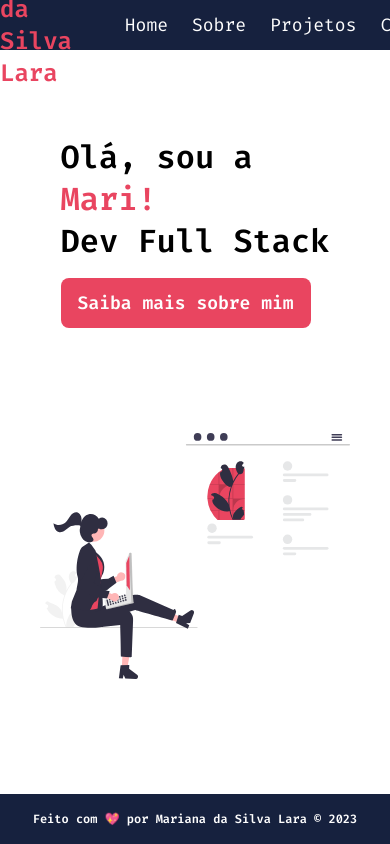
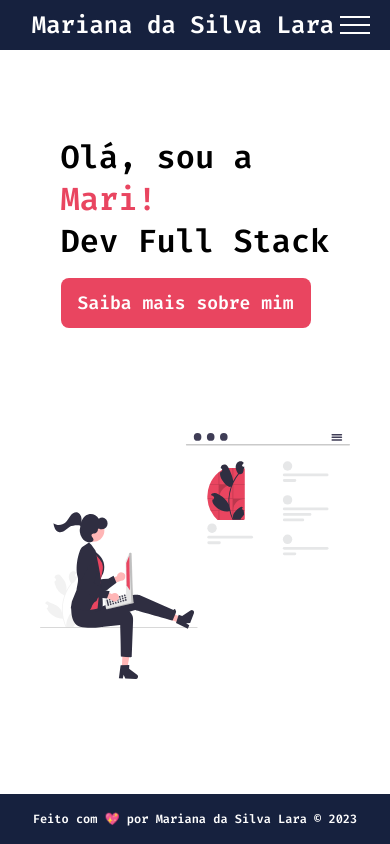
Before and after one commit to marislaradev/portfolio, a React (Vite) app: page / in a window 390 px wide. Built offline with nearby package versions, Linux system fonts and the light colour scheme.

Commit message:
feat(responsive): add hamburger menu for improved mobile navigation

```diff
--- a/src/components/Header/Header.module.css
+++ b/src/components/Header/Header.module.css
@@ -27,3 +27,50 @@
 .header a:hover {
     color: var(--red);
 }
+
+/* menu sandwich */
+@media (max-width: 768px) {
+    .menuButton {
+        width: 30px;
+        height: 30px;
+        position: absolute;
+        right: 20px;
+        cursor: pointer;
+        display: flex;
+        flex-direction: column;
+        align-items: center;
+        justify-content: space-evenly;
+    }
+
+    .linha {
+        display: block;
+        width: 100%;
+        height: 2px;
+        background-color: var(--white);
+    }
+
+    .menuSandwich {
+        display: none;
+    }
+
+    .show {
+        display: flex;
+        width: 50%;
+        height: auto;
+        position: absolute;
+        top: 50px;
+        right: 0;
+        background-color: var(--primary);
+        flex-direction: column;
+        padding: 20px;
+        gap: 1rem;
+        border-bottom-left-radius: 8px;
+        border-bottom-right-radius: 8px;
+    }
+}
+
+@media (max-width: 480px) {
+    .show {
+        width: 100%;
+    }
+}
--- a/src/components/Header/index.jsx
+++ b/src/components/Header/index.jsx
@@ -1,18 +1,36 @@
 import { Link } from 'react-router-dom'
 import styles from './Header.module.css'
+import { useState } from 'react'
 
 function Header() {
+
+    const [ showMenu, setShowMenu ] = useState(false)
+    const toggleMenu = () => {
+        setShowMenu(!showMenu)
+    }
+
     return (
         <header className={styles.header}>
             <Link to="/">
                 <span>Mariana da Silva Lara</span>
             </Link>
-            <nav>
+            <nav
+            className={`${styles.menuSandwich} ${ showMenu ? styles.show : '' }`}
+            onClick={toggleMenu}
+            >
                 <Link to="/">Home</Link>
                 <Link to="/sobre">Sobre</Link>
                 <Link to="/projetos">Projetos</Link>
                 <Link to="/contatos">Contatos</Link>
             </nav>
+            <div
+                className={styles.menuButton}
+                onClick={toggleMenu}
+            >
+                <span className={styles.linha}></span>
+                <span className={styles.linha}></span>
+                <span className={styles.linha}></span>
+            </div>
         </header>
     )
 }
```
